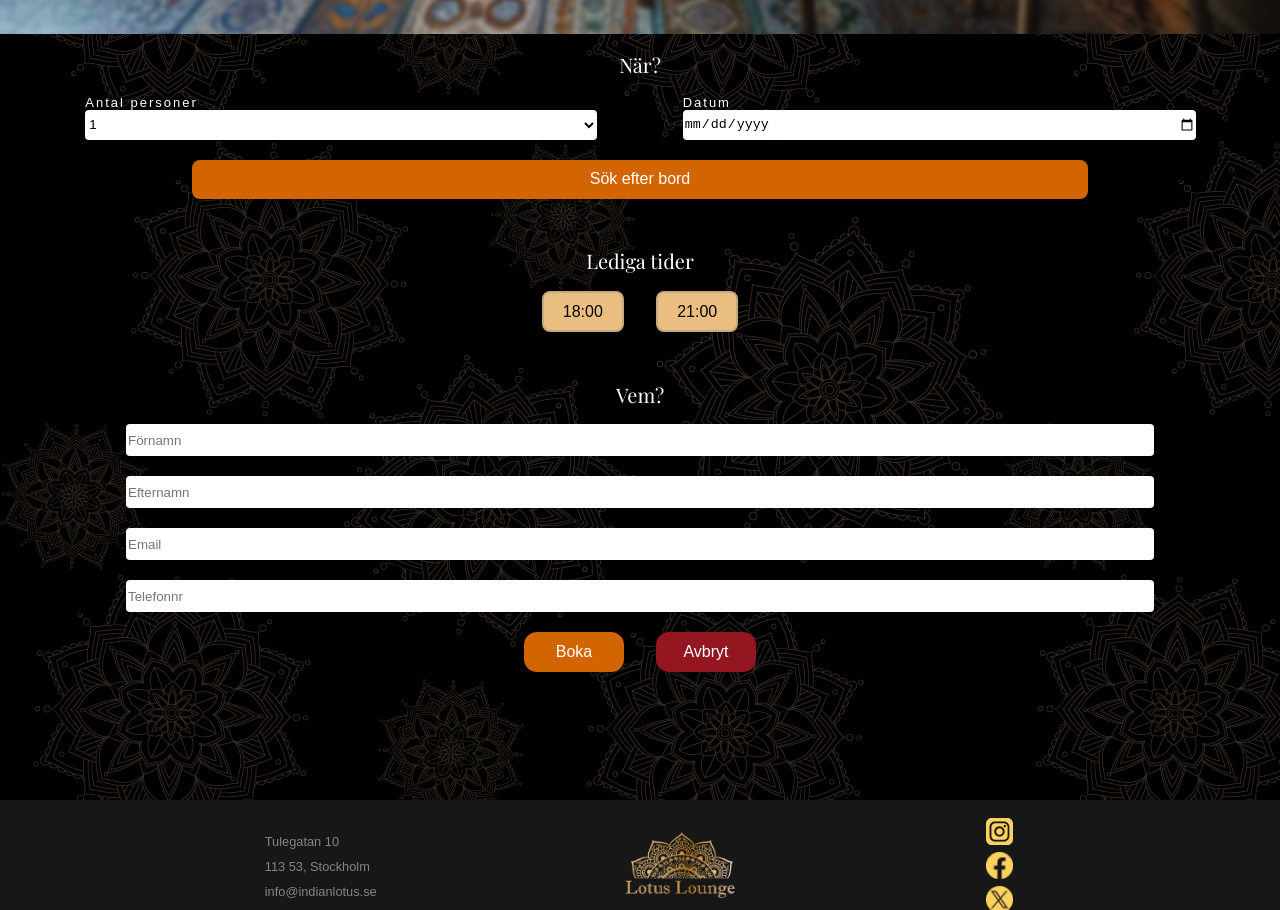
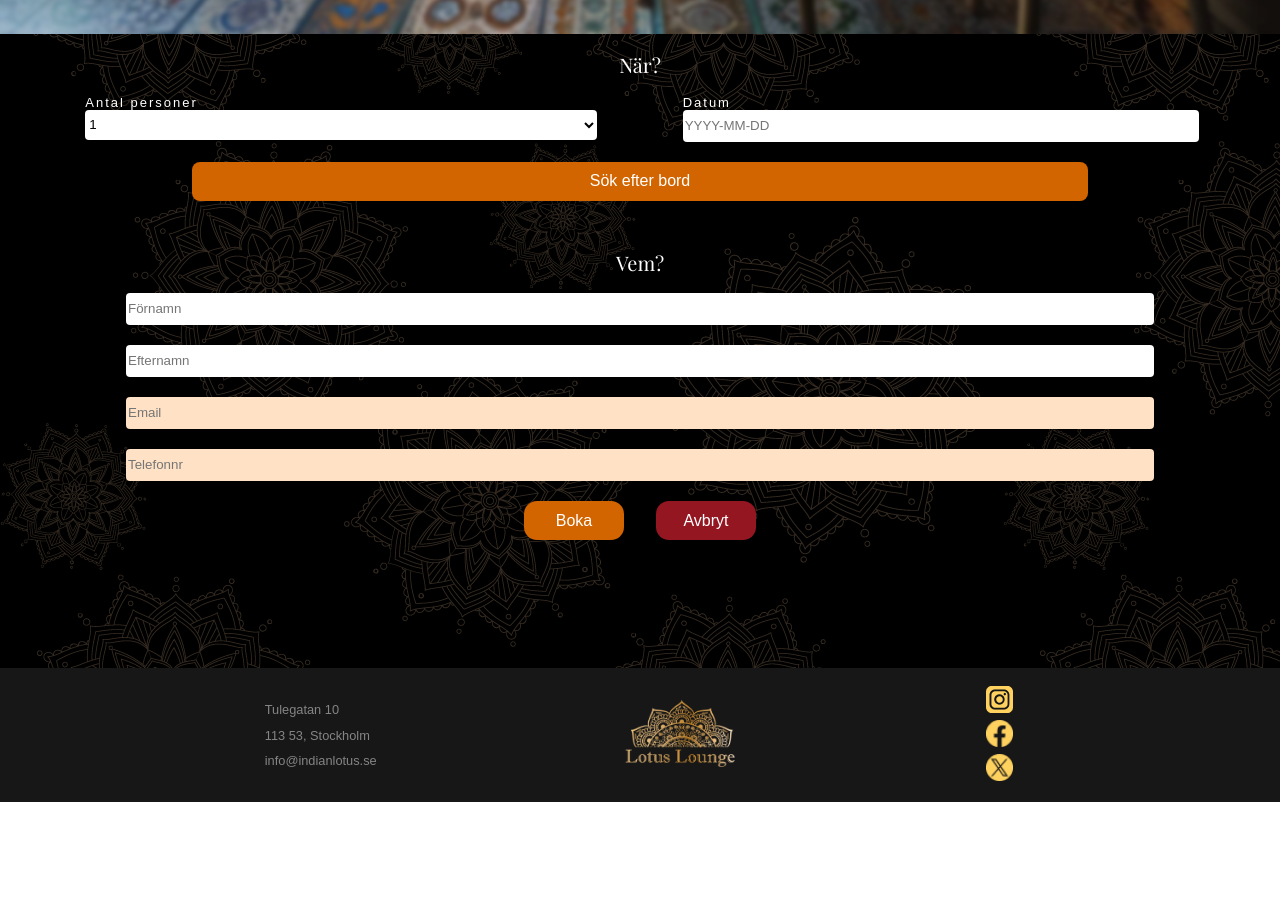
Before and after one commit to Medieinstitutet/the-restaurant-team8, a React (Vite) app: page /booking in a window 1280 px wide. Shown: the part 1321-2231 px from the top of the page. After the commit the page ends 2123 px from the top, so only its background shows below. Built offline with nearby package versions, Linux system fonts and the light colour scheme; a web font is replaced by a local one.

Commit message:
fixed create table

```diff
--- a/src/components/bookTable/BookTable.tsx
+++ b/src/components/bookTable/BookTable.tsx
@@ -2,48 +2,45 @@ import { FormEvent, useState } from "react";
 import axios from "axios";
 import { SearchTableForm } from "../searchTableForm/SearchTableForm";
 import { BookTableForm } from "../bookTableForm/BookTableForm";
-import { TimeSlotsContainer } from "../timeSlotsContainer/TimeSlotsContainer";
+import { TableClass } from "../../models/TableClass";
 
 export const BookTable = () => {
-  const restaurantId = "65ca1266c11c3c8be672e7c9"
-  const sittings = ["18:00", "21:00"]
+  // const [name, setName] = useState("");
+  // const [lastName, setLastName] = useState("");
+  // const [email, setEmail] = useState("");
+  // const [phone, setPhone] = useState("");
+  // const [numberOfGuests, setNumberOfGuests] = useState(1);
+  // const [date, setDate] = useState("");
+  // const [time, setTime] = useState("");
+  const [tableContainer, setTableContainer] = useState<TableClass>({
+    restaurantId: "65ca1266c11c3c8be672e7c9",
+    date: "",
+    time: "15:00",
+    numberOfGuests: 0,
+    customer: {
+      name: "",
+      lastname: "",
+      email: "",
+      phone: 0,
+    },
+  });
+  const [bookingSuccess, setBookingSuccess] = useState(false);
+  const handleSearchTable = async () => {};
+  const handleBookTable = async (e: FormEvent) => {
+    console.log(tableContainer);
 
-  const [name, setName] = useState("");
-  const [lastName, setLastName] = useState("")
-  const [email, setEmail] = useState("");
-  const [phone, setPhone] = useState("");
-  const [numberOfGuests, setNumberOfGuests] = useState(1);
-  const [date, setDate] = useState("");
-  const [time, setTime] = useState("");
-  const [bookingSuccess, setBookingSuccess] = useState(false)
-
-  const handleSearchTable = async (e: FormEvent) => {
-
-}
-
-const handleBookTable = async (e: FormEvent) => {
     e.preventDefault();
     try {
-      await axios.post('https://school-restaurant-api.azurewebsites.net/booking/create', {
-          restaurantId: restaurantId,
-          date,
-          time,
-          numberOfGuests,
-          customer: {
-            name:name,
-            lastname: lastName,
-            email: email,
-            phone: phone
+      await axios.post(
+        "https://school-restaurant-api.azurewebsites.net/booking/create",
+        tableContainer
+      );
+      setBookingSuccess(true);
+      alert("Bokningen lyckades");
+    } catch (error) {
+      alert("Något gick fel, försök igen");
     }
-      });
-      setBookingSuccess(true);
-      alert('Bokningen lyckades')
-  }
-  catch (error) {
-      alert('Något gick fel, försök igen')
-  }
-  console.log(numberOfGuests)
-}
+  };
 
   return (
     <>
@@ -51,26 +48,51 @@ const handleBookTable = async (e: FormEvent) => {
         <>
           <SearchTableForm
             handleSubmit={handleSearchTable}
-     date={date}
-     numberOfGuests={numberOfGuests}
-     onNumberOfGuestsChange={(e) => setNumberOfGuests(+e.target.value)}
-     onDateChange={(e) => setDate(e.target.value)}
+            date={tableContainer.date}
+            numberOfGuests={tableContainer.numberOfGuests}
+            onNumberOfGuestsChange={(e) =>
+              setTableContainer({
+                ...tableContainer,
+                numberOfGuests: parseInt(e.target.value),
+              })
+            }
+            onDateChange={(e) =>
+              setTableContainer({ ...tableContainer, date: e.target.value })
+            }
           />
 
-      <TimeSlotsContainer
-      sittings={sittings}
-      setTime={setTime}
-      />
           <BookTableForm
-     name={name}
-     lastName={lastName}
-     email={email}
-     phone={phone}
-     onNameChange={(e) => setName(e.target.value)}
-     onLastNameChange={(e) => setLastName(e.target.value)}
-     onEmailChange={(e) => setEmail(e.target.value)}
-     onPhoneChange={(e) => setPhone(e.target.value)}
-     handleSubmit= {handleBookTable}
+            onNameChange={(e) =>
+              setTableContainer({
+                ...tableContainer,
+                customer: { ...tableContainer.customer, name: e.target.value },
+              })
+            }
+            onLastNameChange={(e) =>
+              setTableContainer({
+                ...tableContainer,
+                customer: {
+                  ...tableContainer.customer,
+                  lastname: e.target.value,
+                },
+              })
+            }
+            onEmailChange={(e) =>
+              setTableContainer({
+                ...tableContainer,
+                customer: { ...tableContainer.customer, email: e.target.value },
+              })
+            }
+            onPhoneChange={(e) =>
+              setTableContainer({
+                ...tableContainer,
+                customer: {
+                  ...tableContainer.customer,
+                  phone: parseInt(e.target.value),
+                },
+              })
+            }
+            handleSubmit={handleBookTable}
           />
         </>
       )}
--- a/src/components/bookTableForm/BookTableForm.tsx
+++ b/src/components/bookTableForm/BookTableForm.tsx
@@ -1,10 +1,6 @@
 import { ChangeEvent, FormEvent } from "react";
-import './BookingForm.scss'
+import "./BookingForm.scss";
 interface IBookTableFormProps {
-    name: string,
-    lastName: string,
-    email: string,
-    phone: string,
   onNameChange: (e: ChangeEvent<HTMLInputElement>) => void;
   onLastNameChange: (e: ChangeEvent<HTMLInputElement>) => void;
   onEmailChange: (e: ChangeEvent<HTMLInputElement>) => void;
@@ -13,30 +9,40 @@ interface IBookTableFormProps {
 }
 
 export const BookTableForm = (props: IBookTableFormProps) => {
-
-    return <>
+  return (
+    <>
       <form className="bookingForm" onSubmit={props.handleSubmit}>
         <h2>Vem?</h2>
-    <input type="text"
-    value={props.name}
+        <input
+          required
+          type="text"
           onChange={props.onNameChange}
-    placeholder="Förnamn"/>
-    <input type="text"
-    value={props.lastName}
+          placeholder="Förnamn"
+        />
+        <input
+          required
+          type="text"
           onChange={props.onLastNameChange}
-    placeholder="Efternamn"/>
-    <input type="text"
-    value={props.email}
+          placeholder="Efternamn"
+        />
+        <input
+          type="email"
           onChange={props.onEmailChange}
-    placeholder="Email"/>
-    <input type="text"
-    value={props.phone}
+          placeholder="Email"
+        />
+        <input
+          required
+          type="number"
           onChange={props.onPhoneChange}
-    placeholder="Telefonnr"/>
+          placeholder="Telefonnr"
+        />
         <div>
-        <button className="orange-btn" type="submit">Boka</button>
+          <button className="orange-btn" type="submit">
+            Boka
+          </button>
           <button className="red-btn">Avbryt</button>
         </div>
       </form>
     </>
-}
+  );
+};
--- a/src/components/menu/FoodMenu.tsx
+++ b/src/components/menu/FoodMenu.tsx
@@ -1,22 +1,21 @@
-import { MenuCategory } from "../menuCategory/MenuCategory";
-import menuJson from "../menu/menu.json";
-import { IMenuData } from "../../models/IMenuData";
+// import menuJson from "../menu/menu.json";
+// import { IMenuData } from "../../models/IMenuData";
+// import { MenuCategory } from "../menuCategory/MenuCategory";
 
-const menuData: IMenuData = menuJson;
+// const menuData: IMenuData = menuJson;
 
-
-export const FoodMenu = () => {
-  // console.log(menuData);
-  return (
-    <>
-     {menuData.categories.map((category, index) => (
-        <MenuCategory
-          key={index}
-          title={category.title}
-          items={category.items}
-          images={category.images}
-        />
-      ))}
-    </>
-  );
-};
+// export const FoodMenu = () => {
+//   // console.log(menuData);
+//   return (
+//     <>
+//       {menuData.categories.map((category, index) => (
+//         <MenuCategory
+//           key={index}
+//           title={category.title}
+//           items={category.items}
+//           images={category.images}
+//         />
+//       ))}
+//     </>
+//   );
+// };
--- a/src/components/searchTableForm/SearchTableForm.tsx
+++ b/src/components/searchTableForm/SearchTableForm.tsx
@@ -1,12 +1,12 @@
 import { ChangeEvent, FormEvent } from "react";
 import "./SearchTableForm.scss";
 
-interface ISearchTableFormProps{
-    numberOfGuests: number,
-    date: string,
+interface ISearchTableFormProps {
+  numberOfGuests: number;
+  date: string;
   onNumberOfGuestsChange: (e: ChangeEvent<HTMLSelectElement>) => void;
-    onDateChange: (e: ChangeEvent<HTMLInputElement>) => void
-    handleSubmit: (e: FormEvent<HTMLFormElement>) => void
+  onDateChange: (e: ChangeEvent<HTMLInputElement>) => void;
+  handleSubmit: (e: FormEvent<HTMLFormElement>) => void;
 }
 
 export const SearchTableForm = (props: ISearchTableFormProps) => {
@@ -17,9 +17,12 @@ export const SearchTableForm = (props: ISearchTableFormProps) => {
         <div className="row">
           <div className="formSection">
             <label htmlFor="numberOfGuests">Antal personer</label>
-              <select name="numberOfGuests" id="numberOfGuests"
+            <select
+              name="numberOfGuests"
+              id="numberOfGuests"
               onChange={props.onNumberOfGuestsChange}
-              value={props.numberOfGuests}>
+              value={props.numberOfGuests}
+            >
               <option value="1">1</option>
               <option value="2">2</option>
               <option value="3">3</option>
@@ -30,11 +33,14 @@ export const SearchTableForm = (props: ISearchTableFormProps) => {
           </div>
           <div className="formSection">
             <label htmlFor="date">Datum</label>
-                <input type="date" name="date"
+            <input
+              type="text"
+              name="date"
               id="date"
               placeholder="YYYY-MM-DD"
               value={props.date}
-                onChange={props.onDateChange}/>
+              onChange={props.onDateChange}
+            />
           </div>
         </div>
         <button type="submit">Sök efter bord</button>
--- a/src/components/timeSlotsContainer/TimeSlotsContainer.tsx
+++ b/src/components/timeSlotsContainer/TimeSlotsContainer.tsx
@@ -1,22 +1,27 @@
-
-import './TimeSlotsContainer.scss'
-import { TimeSlot } from "../timeSlot/TimeSlot"
+import "./TimeSlotsContainer.scss";
+import { TimeSlot } from "../timeSlot/TimeSlot";
 
 interface ITimeSlotsContainer {
-    sittings: string[],
+  sittings: string[];
   setTime: (time: string) => void;
 }
 
-export const TimeSlotsContainer = ({sittings, setTime}: ITimeSlotsContainer) => {
-
-    return(
-        <div className='container'>
+export const TimeSlotsContainer = ({
+  sittings,
+  setTime,
+}: ITimeSlotsContainer) => {
+  return (
+    <div className="container">
       <h2>Lediga tider</h2>
       <div className="timeSlots">
         {sittings.map((sitting, i) => (
-            <TimeSlot key={i} time={sitting} onClickTime={() => setTime(sitting)} />
+          <TimeSlot
+            key={i}
+            time={sitting}
+            onClickTime={() => setTime(sitting)}
+          />
         ))}
       </div>
     </div>
-    )
-}
+  );
+};
--- /dev/null
+++ b/src/models/TableClass.ts
@@ -0,0 +1,11 @@
+import { CustomerClass } from "./CustomerClass";
+
+export class TableClass {
+  constructor(
+    public restaurantId = "65ca1266c11c3c8be672e7c9",
+    public date: string,
+    public time: string,
+    public numberOfGuests: number,
+    public customer: CustomerClass
+  ) {}
+}
--- a/src/pages/Menu.tsx
+++ b/src/pages/Menu.tsx
@@ -1,16 +1,12 @@
-
-import { Header } from '../components/header/Header';
-import { FoodMenu } from '../components/menu/FoodMenu';
-import HeaderImage from '../images/menu_header.png'
-
-
+// import { Header } from '../components/header/Header';
+// import { FoodMenu } from '../components/menu/FoodMenu';
+// import HeaderImage from '../images/menu_header.png'
 
 export const Menu = () => {
   return (
     <>
-    <Header title = "Meny" imageUrl={HeaderImage} />
-    <FoodMenu />
-
+      {/* <Header title = "Meny" imageUrl={HeaderImage} />
+    <FoodMenu /> */}
     </>
   );
 };
```
Also changed, not shown: src/models/CustomerClass.tsx (added, +8 -0 lines). Lines whose indentation alone changed are shown as unchanged.
